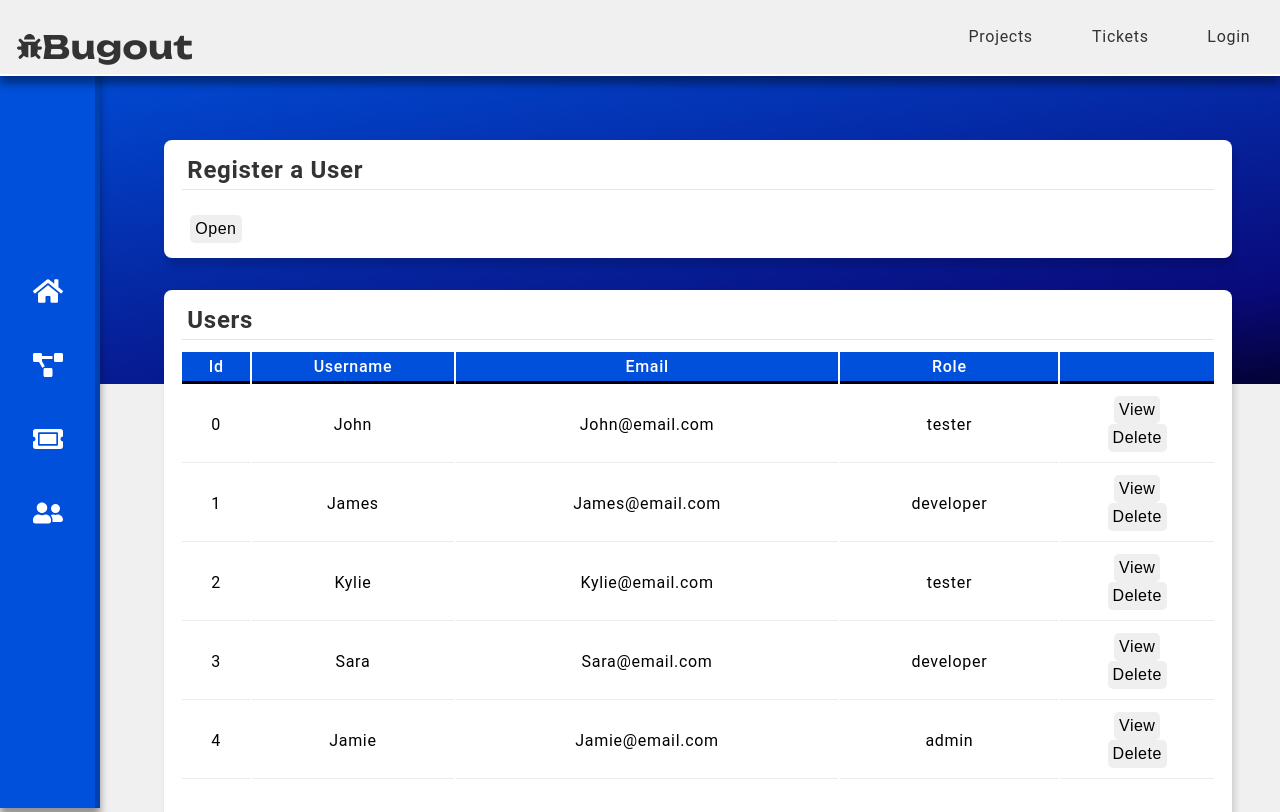
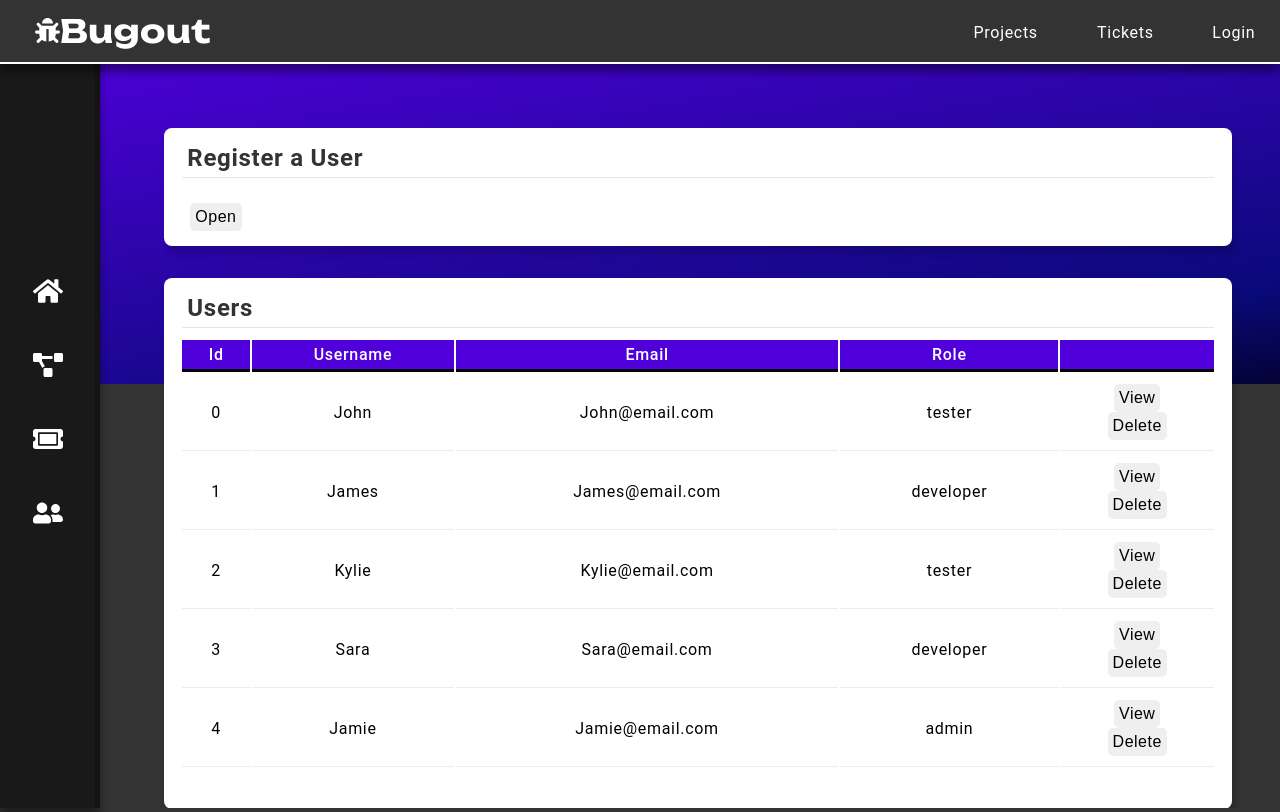
Before and after one commit to Jamie-Muir/bugout, a React (Create React App) app: page /users in a window 1280 px wide. Shown: the top 812 px of the page. Built offline with nearby package versions, Linux system fonts and the light colour scheme.

Commit message:
theme updating

```diff
--- a/src/components/layout/Navbar.module.scss
+++ b/src/components/layout/Navbar.module.scss
@@ -2,7 +2,7 @@
 	grid-area: a;
 	display: flex;
 	justify-content: space-between;
-
+	height: 4em;
 	z-index: 99999;
 
 	background-color: var(--background-colour);
@@ -11,20 +11,23 @@
 
 	.navbar_brand {
 		padding: 0 15px;
-		height: 2.2em;
+		height: 100%;
+		position: relative;
+		top: -30%;
+
 		h1 {
-			height: 100%;
 			font-size: 2em;
 			letter-spacing: 0.5px;
 			font-family: Unbounded;
+			text-align: center;
 			padding-left: 2px;
 		}
 	}
 
 
 	.navbar_list {
-		margin: 5px;
-		padding: 0;
+		margin: auto 0;
+		// padding: 0;
 		line-height: 4rem;
 
 
@@ -47,10 +50,11 @@
 	}
 
 	a {
-		height: 50%;
+		height: 100%;
 		width: 120%;
 		display: inline-block;
+		vertical-align: middle;
 		text-decoration: none;
-		color: var(--text-colour);
+		color: var(--heading-colour);
 	}
 }
--- a/src/components/layout/Sidebar.module.scss
+++ b/src/components/layout/Sidebar.module.scss
@@ -10,11 +10,10 @@
 	margin: 0 auto;
 
 	color: var(--heading-colour);
-	background-color: var(--accent-colour);
+	background-color: var(--box-colour);
 	border-right: 5px solid rgb(0 0 0 / .2);
 	box-shadow: 0px 8px 8px rgb(0 0 0 / .4);
 	animation: var(--in-left) 1.5s;
-
 
 	ul {
 		padding-left: 0;
@@ -36,7 +35,6 @@
 			&:hover {
 				transform: scale(1.01);
 
-
 				&:after {
 					content: '';
 					display: block;
@@ -45,7 +43,6 @@
 					top: 40%;
 					height: 8px;
 					width: 8px;
-					// margin: 5px;
 					padding: 1px;
 					border-radius: 25px;
 					background-color: white;
@@ -53,5 +50,4 @@
 			}
 		}
 	}
-
 }
--- a/src/index.css
+++ b/src/index.css
@@ -26,10 +26,11 @@ code {
 		monospace;
 }
 /* #191919 */
+/* rgb(0, 80, 219) */
 :root {
-	--background-colour: #f0f0f0;
-	--accent-colour: rgb(0, 80, 219);
-	--box-colour: #333;
+	--background-colour: #333;
+	--accent-colour: rgb(80, 0, 219);
+	--box-colour: #191919;
 	--heading-colour: #fff;
 	--text-colour: #333;
 }
@@ -44,7 +45,7 @@ code {
 
 .wrapper {
 	grid-area: c;
-	height: 92vh;
+	height: 93vh;
 	overflow-x: hidden;
 	overflow-y: auto;
 	padding: 2rem 3rem 2rem;
```
